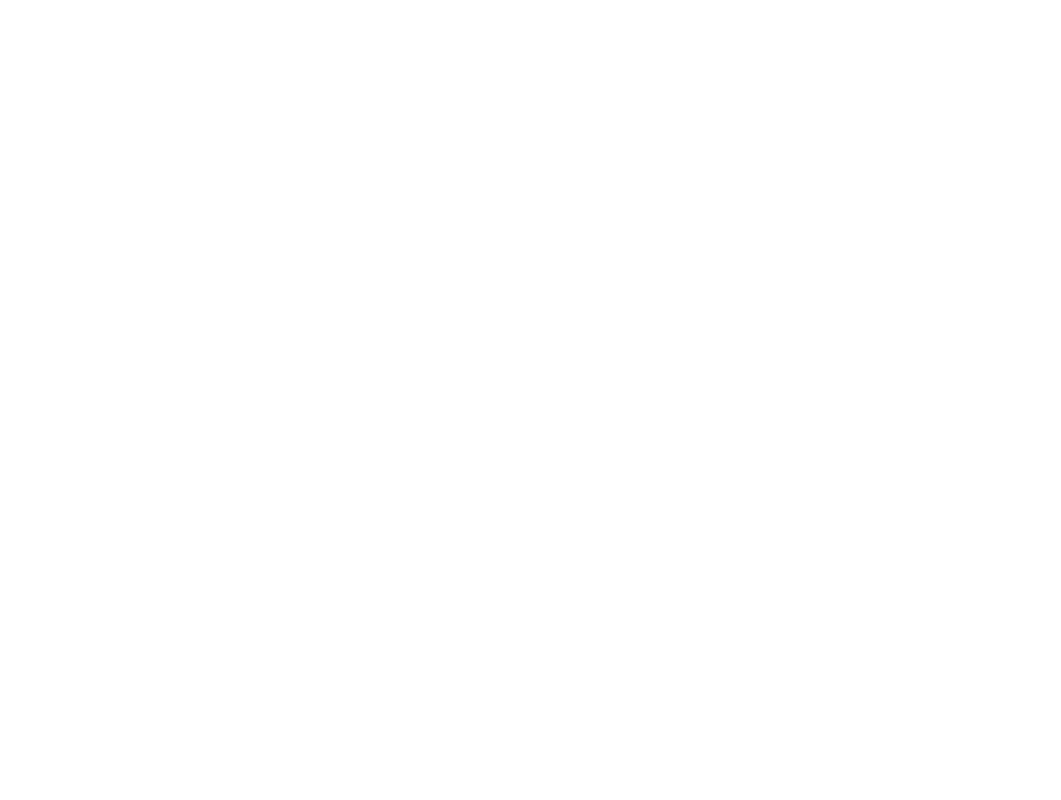
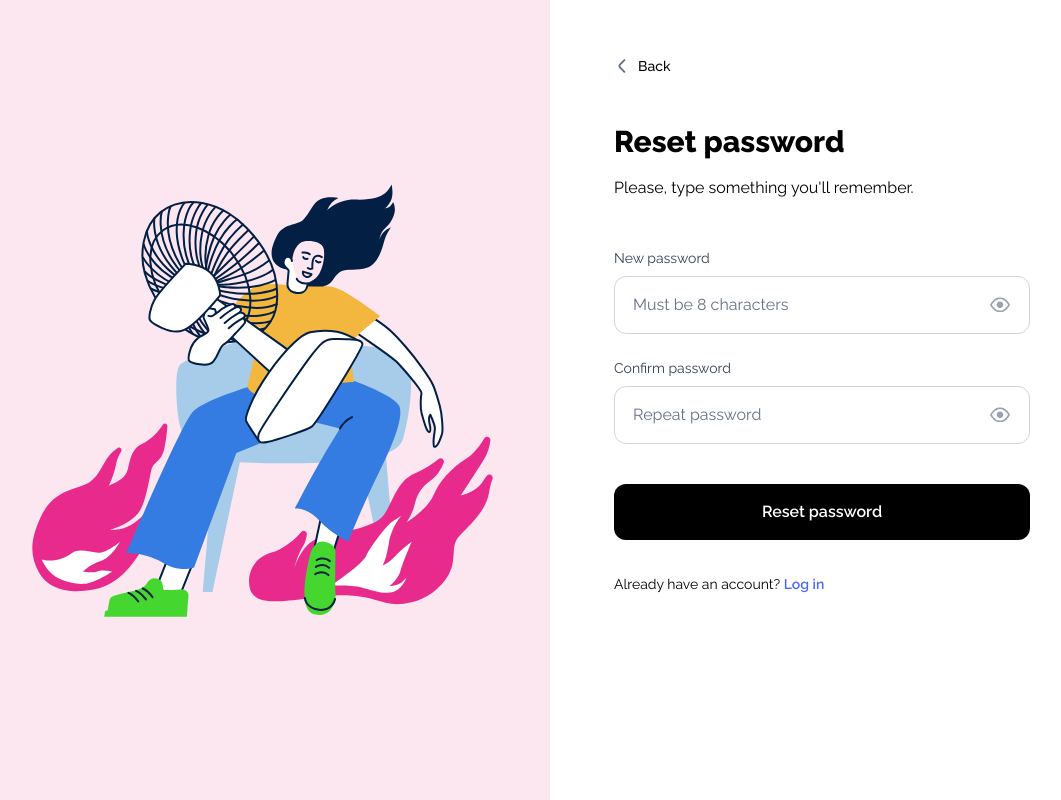
Before and after one commit to SousouBer/quizwiz-frontend, a Vue app: page /reset-password in a window 1280 px wide. Shown: the whole page, without its empty margins (26-1087 px from the left). Built offline with nearby package versions, Linux system fonts and the light colour scheme.

Commit message:
style: style reset password view  markup

```diff
--- a/src/components/layouts/SectionAuthImageLayout.vue
+++ b/src/components/layouts/SectionAuthImageLayout.vue
@@ -1,7 +1,5 @@
 <template>
-  <section
-    class="bg-paleBlue h-screen flex items-center justify-start w-custom-45"
-  >
+  <section class="h-screen flex items-center justify-start w-custom-45">
     <slot></slot>
   </section>
 </template>
--- a/src/views/ForgotPasswordView.vue
+++ b/src/views/ForgotPasswordView.vue
@@ -1,7 +1,7 @@
 <template>
   <main class="flex flex-row">
     <section-auth-image-layout
-      class="bg-light-pink flex items-center justify-center"
+      class="flex items-center justify-center bg-light-pink"
     >
       <img
         src="@/assets/images/reset-password-cover.svg"
--- a/src/views/RegisterView.vue
+++ b/src/views/RegisterView.vue
@@ -1,6 +1,6 @@
 <template>
   <main class="flex flex-row">
-    <section-auth-image-layout>
+    <section-auth-image-layout class="bg-paleBlue">
       <img
         src="@/assets/images/registration-cover.svg"
         alt="Registration Cover"
--- a/src/views/ResetPasswordView.vue
+++ b/src/views/ResetPasswordView.vue
@@ -1,7 +1,74 @@
 <template>
-  <div></div>
+  <main class="flex flex-row">
+    <section-auth-image-layout
+      class="bg-light-pink flex items-center justify-center"
+    >
+      <img
+        src="@/assets/images/reset-password-cover.svg"
+        alt="Reset Password Cover"
+      />
+    </section-auth-image-layout>
+    <section-auth-form-layout>
+      <link-back></link-back>
+      <div class="flex flex-col gap-4 mb-12">
+        <heading-form>Reset password</heading-form>
+        <span>Please, type something you'll remember.</span>
+      </div>
+      <form>
+        <div class="flex flex-col mb-6">
+          <label-base labelFor="new_password">New password</label-base>
+          <input-base
+            inputType="password"
+            inputName="new_password"
+            inputId="new_password"
+            inputPlaceholder="Must be 8 characters"
+            :isPasswordInput="true"
+          ></input-base>
+        </div>
+        <div class="flex flex-col mb-6">
+          <label-base style="color: #344054" labelFor="confirm_password"
+            >Confirm password</label-base
+          >
+          <input-base
+            inputType="password"
+            inputName="confirm_password"
+            inputId="confirm_password"
+            inputPlaceholder="Repeat password"
+            :isPasswordInput="true"
+          ></input-base>
+        </div>
+        <button-submit>Reset password</button-submit>
+      </form>
+      <div class="mt-4">
+        <span class="text-sm"
+          >Already have an account?
+          <a href="#" class="text-cerulean-blue font-semibold text-sm"
+            >Log in</a
+          ></span
+        >
+      </div>
+    </section-auth-form-layout>
+  </main>
 </template>
 
 <script>
-export default {};
+import SectionAuthFormLayout from "@/components/layouts/SectionAuthFormLayout.vue";
+import SectionAuthImageLayout from "@/components/layouts/SectionAuthImageLayout.vue";
+import LinkBack from "@/components/ui/links/LinkBack.vue";
+import HeadingForm from "@/components/ui/form/HeadingForm.vue";
+import LabelBase from "@/components/ui/form/LabelBase.vue";
+import InputBase from "@/components/ui/form/InputBase.vue";
+import ButtonSubmit from "@/components/ui/form/ButtonSubmit.vue";
+
+export default {
+  components: {
+    SectionAuthFormLayout,
+    SectionAuthImageLayout,
+    LinkBack,
+    HeadingForm,
+    InputBase,
+    LabelBase,
+    ButtonSubmit,
+  },
+};
 </script>
```
